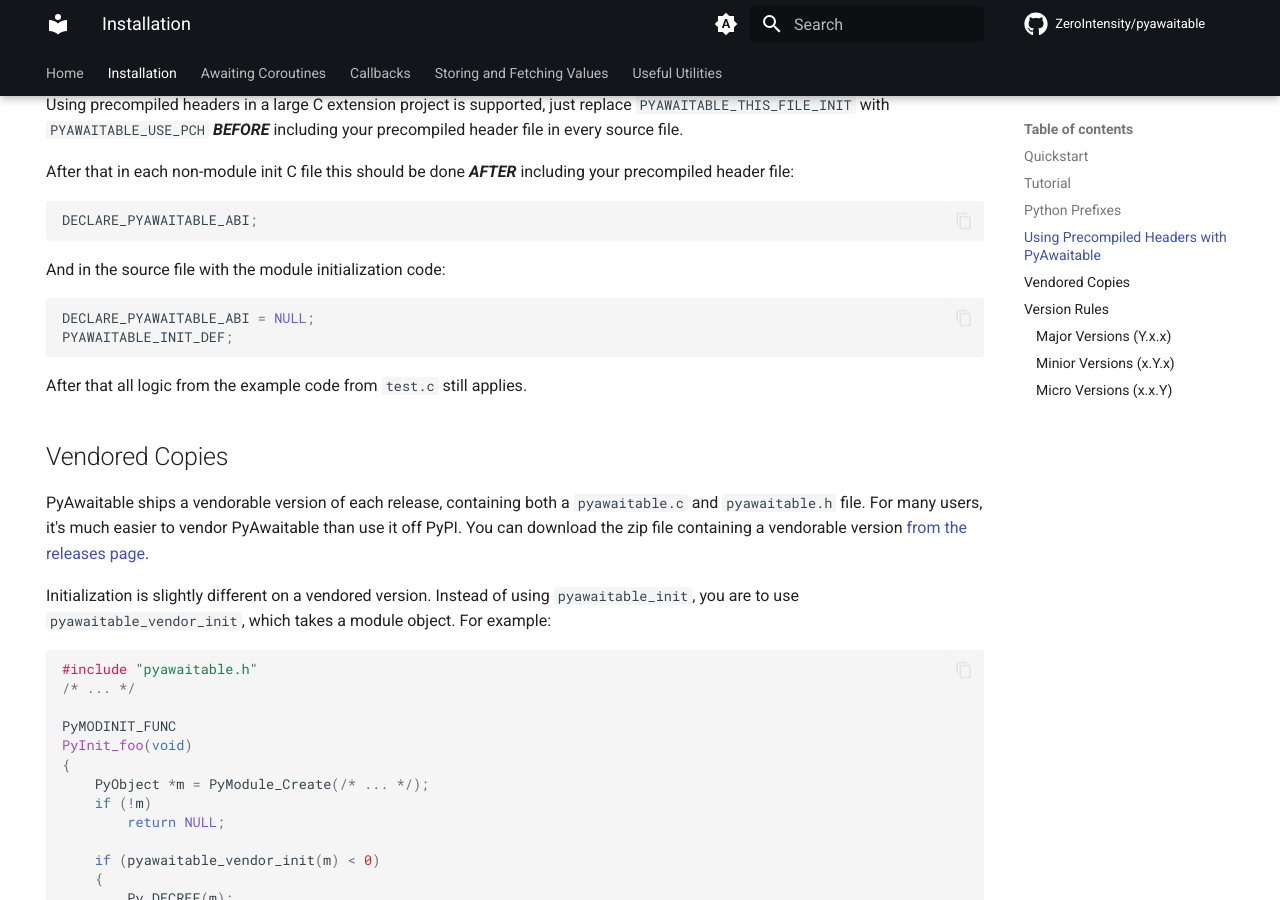
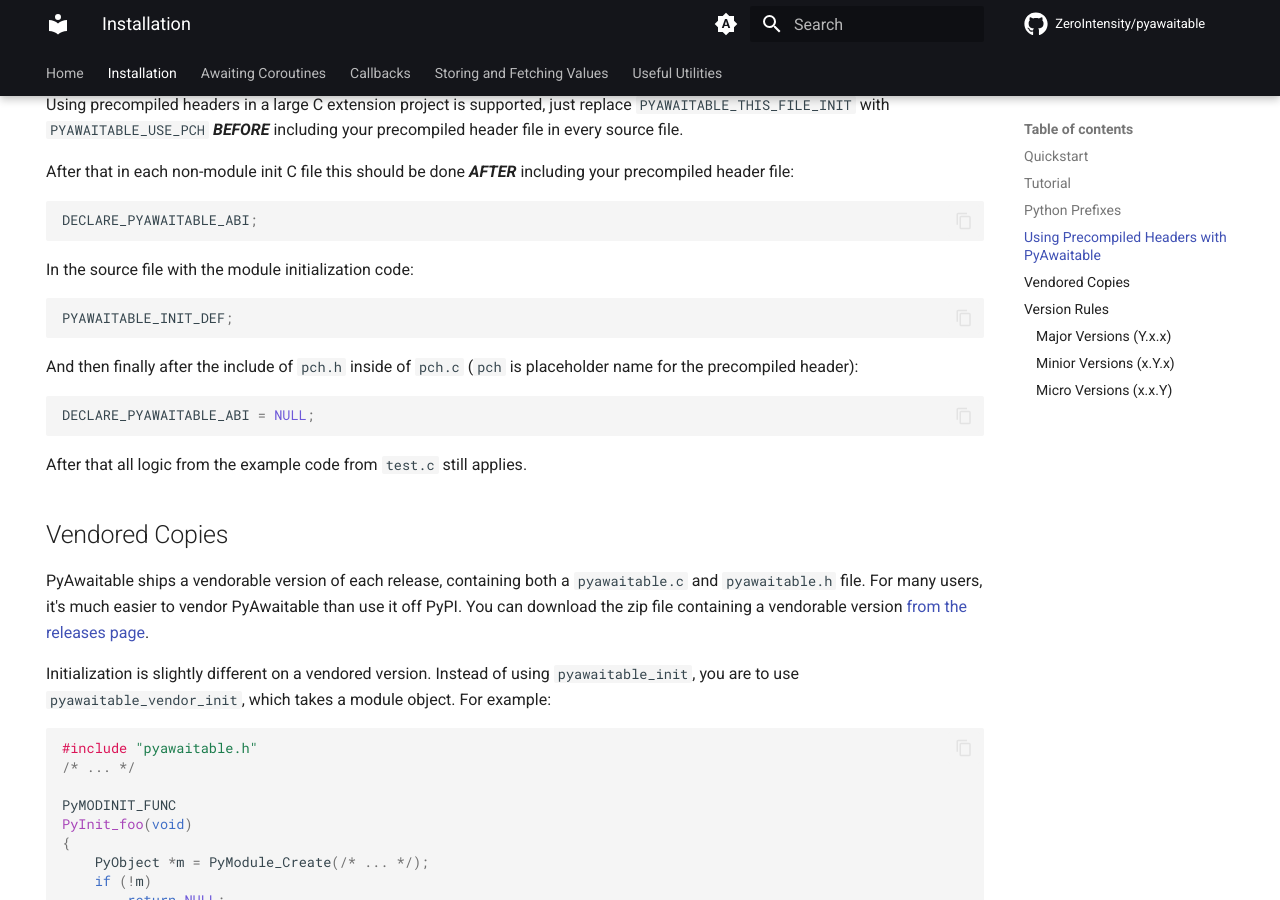
Before and after one commit to ZeroIntensity/pyawaitable, an MkDocs documentation site: the page built from docs/installation.md, in a window 1280 px wide and 900 px high, scrolled down 4479 px. Built offline with MkDocs 1.6.1 and Material for MkDocs 9.7.7, drawn with Linux system fonts in a browser that asks for light colours; comment, search, counter and statistics services are not loaded.

Commit message:
Refine the docs a bit more.

````diff
--- a/docs/installation.md
+++ b/docs/installation.md
@@ -201,11 +201,16 @@ After that in each non-module init C file this should be done ***AFTER*** includ
 DECLARE_PYAWAITABLE_ABI;
 ```
 
-And in the source file with the module initialization code:
+In the source file with the module initialization code:
+
+```c
+PYAWAITABLE_INIT_DEF;
+```
+
+And then finally after the include of `pch.h` inside of `pch.c` (`pch` is placeholder name for the precompiled header):
 
 ```c
 DECLARE_PYAWAITABLE_ABI = NULL;
-PYAWAITABLE_INIT_DEF;
 ```
 
 After that all logic from the example code from `test.c` still applies.
````
